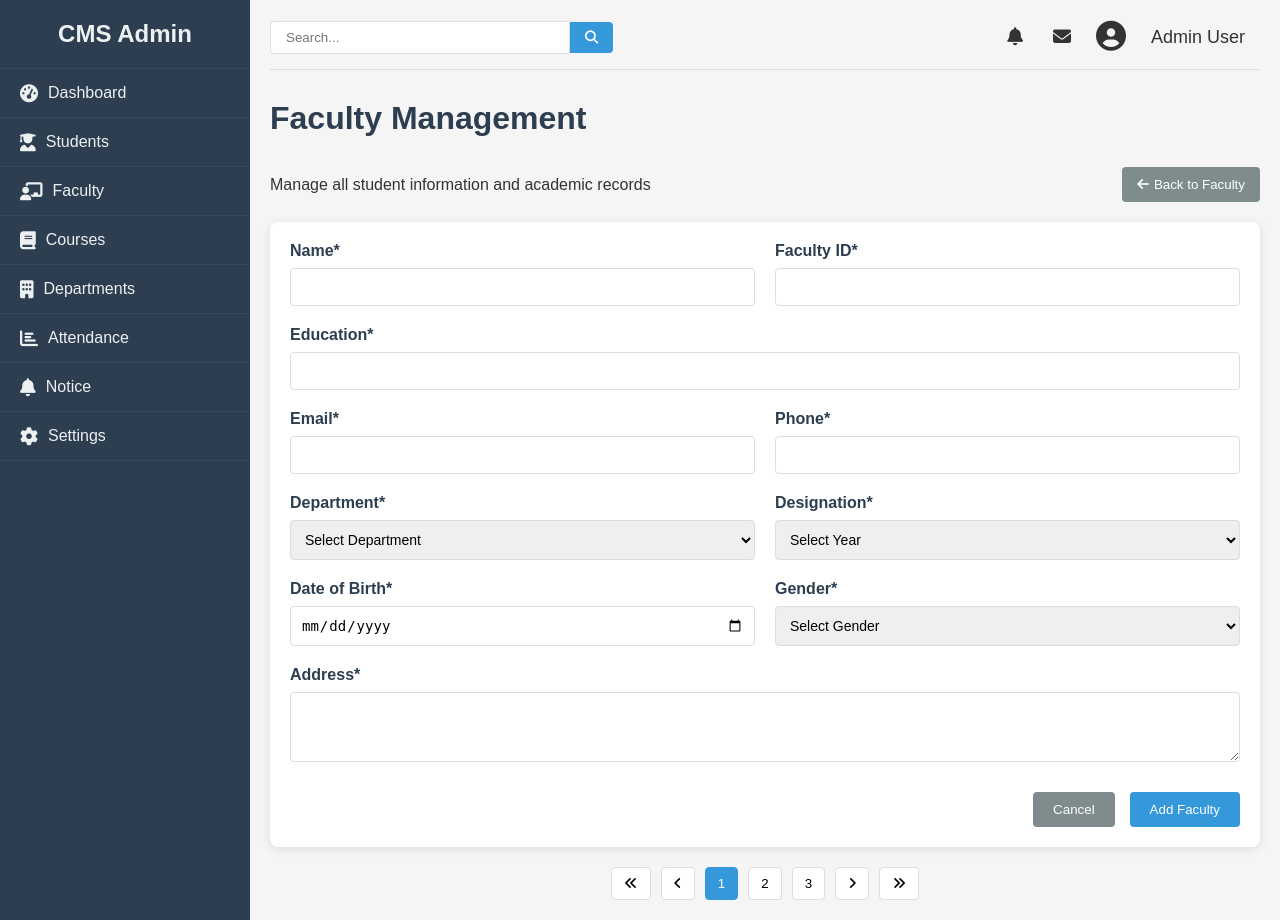
After one commit to devnydv/college, a Flask app: page /admin/addfaculty in a window 1280 px wide. The commit adds this page. Run offline with Flask 3, Linux system fonts and the light colour scheme.

Commit message:
Add new routes and templates for managing faculty, students, courses, departments, and notices
- Introduced `addroute.py` to handle routes for adding students, faculty, courses, departments, and notices.
- Created new templates: `addfaculty.html`, `addstudent.html`, `addcourse.html`, `adddepartment.html`, and `addnotice.html` for respective management functionalities.
- Updated `__init__.py` to import new routes.
- Modified existing templates to enhance UI and functionality, including changes in form fields and labels.
- Removed the `subject.html` template as it is no longer needed.
- Updated navigation links in `cmsnav.html` to reflect the changes in the management system.

```diff
--- a/college/admin/__init__.py
+++ b/college/admin/__init__.py
@@ -3,3 +3,4 @@ from flask import Blueprint
 admin = Blueprint("admin",__name__, template_folder='templates', static_folder='static', static_url_path='/admin/static')
 
 from college.admin import adminroute
+from college.admin import addroute
--- /dev/null
+++ b/college/admin/addroute.py
@@ -0,0 +1,36 @@
+from college import app
+from flask import render_template, request, redirect, session, url_for
+
+
+
+@app.route("/admin/addstudent", methods = ["GET", "POST"])
+def addstdn():
+    #inser = addtablerow()
+    return render_template("addstudent.html")
+
+@app.route("/admin/addfaculty", methods = ["GET", "POST"])
+def addfaculty():
+    #inser = addtablerow()
+    return render_template("addfaculty.html")
+
+@app.route("/admin/addcourse", methods = ["GET", "POST"])
+def addcourse():
+    #inser = addtablerow()
+    return render_template("addcourse.html")
+
+@app.route("/admin/adddepartment", methods = ["GET", "POST"])
+def adddepartment():
+    #inser = addtablerow()
+    return render_template("adddepartment.html")
+
+
+
+@app.route("/admin/addattendece", methods = ["GET", "POST"])
+def addatt():
+    #inser = addtablerow()
+    return render_template("adddepartment.html")
+
+@app.route("/admin/addnotice", methods = ["GET", "POST"])
+def addnotice():
+    #inser = addtablerow()
+    return render_template("addnotice.html")
--- /dev/null
+++ b/college/admin/templates/addfaculty.html
@@ -0,0 +1,137 @@
+{% from "macro/cmsnav.html" import cmsnav%}
+{%extends "admbase.html"%}
+{%block head%}
+    <title>College Management System</title>
+    <link rel="stylesheet" href="{{url_for('static', filename='css/styles.css')}}">
+    <link rel="stylesheet" href="https://cdnjs.cloudflare.com/ajax/libs/font-awesome/6.4.0/css/all.min.css">
+
+{%endblock%}
+{%block content%}
+    <div class="container" w-tid="21">
+        <!-- Sidebar -->
+        {{cmsnav()}}
+        <main class="main-content" w-tid="111">
+            <header class="top-header" w-tid="113">
+                <div class="search-box" w-tid="115">
+                    <input type="text" placeholder="Search..." w-tid="117"/>
+                    <button w-tid="119"><i class="fas fa-search" w-tid="121"></i></button>
+                </div>
+                <div class="user-profile" w-tid="123">
+                    <span class="notification" w-tid="125"><i class="fas fa-bell" w-tid="127"></i></span>
+                    <span class="message" w-tid="129"><i class="fas fa-envelope" w-tid="131"></i></span>
+                    <div class="profile-img" w-tid="133">
+
+                        <i class="fas fa-user-circle" w-tid="135"></i>
+                    </div>
+                    <span class="username" w-tid="137">Admin User</span>
+                </div>
+            </header>
+            <!-- Dashboard Section -->
+            <div id="dashboard-page" class="content-section" w-tid="139">
+                <div class="dashboard" w-tid="141">
+                    <h1 w-tid="357">Faculty Management</h1>
+                    <div class="students-header" w-tid="359">
+                        <p w-tid="361">Manage all student information and academic records</p>
+                        <a style="text-decoration: none; color:white" href="/admin/faculty">
+                        <button id="cancel-add-student" class="back-button" w-tid="1515">
+
+                                <i class="fas fa-arrow-left" w-tid="1517"></i> Back to Faculty
+
+                        </button></a>
+                    </div>
+                    <div class="student-form-container" w-tid="1519">
+                        <form id="add-student-form" class="student-form" w-tid="1521">
+                            <div class="form-row" w-tid="1523">
+                                <div class="form-group" w-tid="1525">
+                                    <label for="new-firstName" w-tid="1527">Name*</label>
+                                    <input type="text" id="new-firstName" name="firstName" required="" w-tid="1529">
+                                </div>
+                                <div class="form-group" w-tid="1525">
+                                    <label for="new-firstName" w-tid="1527">Faculty ID*</label>
+                                    <input type="text" id="new-firstName" name="firstName" required="" w-tid="1529">
+                                </div>
+
+                            </div>
+                            <div class="form-group" w-tid="1525">
+                                <label for="new-firstName" w-tid="1527">Education*</label>
+                                <input type="text" id="new-firstName" name="firstName" required="" w-tid="1529">
+                            </div>
+                            <div class="form-row" w-tid="1537">
+                                <div class="form-group" w-tid="1539">
+                                    <label for="new-email" w-tid="1541">Email*</label>
+                                    <input type="email" id="new-email" name="email" required="" w-tid="1543">
+                                </div>
+                                <div class="form-group" w-tid="1545">
+                                    <label for="new-phone" w-tid="1547">Phone*</label>
+                                    <input type="tel" id="new-phone" name="phone" required="" w-tid="1549">
+                                </div>
+                            </div>
+
+                            <div class="form-row" w-tid="1551">
+                                <div class="form-group" w-tid="1553">
+                                    <label for="new-department" w-tid="1555">Department*</label>
+                                    <select id="new-department" name="department" required="" w-tid="1557"><option value="">Select Department</option>
+                                        <option value="Computer Science">Computer Science</option><option value="Business Admin">Business Admin</option>
+                                        <option value="Engineering">Engineering</option><option value="Psychology">Psychology</option>
+                                        <option value="Mathematics">Mathematics</option><option value="Physics">Physics</option>
+                                        <option value="Chemistry">Chemistry</option><option value="Biology">Biology</option>
+                                        <option value="Literature">Literature</option><option value="History">History</option></select>
+                                </div>
+                                <div class="form-group" w-tid="1561">
+                                    <label for="new-year" w-tid="1563">Designation*</label>
+                                    <select id="new-year" name="year" required="" w-tid="1565"><option value="">Select Year</option>
+                                        <option value="First Year">Head of the Department</option>
+                                        <option value="Second Year">Associate Professor</option>
+                                        <option value="Third Year">Assistant Professor</option>
+                                        <option value="Fourth Year">Senior Technician</option>
+                                        <option value="First Year">Junior Technician</option>
+                                    </select>
+                                </div>
+                            </div>
+
+                            <div class="form-row" w-tid="1569">
+                                <div class="form-group" w-tid="1571">
+                                    <label for="new-dob" w-tid="1573">Date of Birth*</label>
+                                    <input type="date" id="new-dob" name="dob" required="" w-tid="1575">
+                                </div>
+                                <div class="form-group" w-tid="1577">
+                                    <label for="new-gender" w-tid="1579">Gender*</label>
+                                    <select id="new-gender" name="gender" required="" w-tid="1581">
+                                        <option value="" w-tid="1583">Select Gender</option>
+                                        <option value="male" w-tid="1585">Male</option>
+                                        <option value="female" w-tid="1587">Female</option>
+                                        <option value="other" w-tid="1589">Other</option>
+                                    </select>
+                                </div>
+                            </div>
+
+                            <div class="form-row" w-tid="1591">
+                                <div class="form-group full-width" w-tid="1593">
+                                    <label for="new-address" w-tid="1595">Address*</label>
+                                    <textarea id="new-address" name="address" rows="3" required="" w-tid="1597"></textarea>
+                                </div>
+                            </div>
+
+                            <div class="form-actions" w-tid="1599">
+                                <button type="button" id="cancel-add-student" class="cancel-btn" w-tid="1601">Cancel</button>
+                                <button type="submit" class="save-btn" w-tid="1603">Add Faculty</button>
+                            </div>
+                        </form>
+                    </div>
+                    <div class="pagination" w-tid="601">
+                        <button w-tid="603"><i class="fas fa-angle-double-left" w-tid="605"></i></button>
+                        <button w-tid="607"><i class="fas fa-angle-left" w-tid="609"></i></button>
+                        <button class="active" w-tid="611">1</button>
+                        <button w-tid="613">2</button>
+                        <button w-tid="615">3</button>
+                        <button w-tid="617"><i class="fas fa-angle-right" w-tid="619"></i></button>
+                        <button w-tid="621"><i class="fas fa-angle-double-right" w-tid="623"></i></button>
+                    </div>
+
+
+                </div>
+            </div>
+        </main>
+    </div>
+
+{%endblock%}
--- a/college/admin/templates/macro/cmsnav.html
+++ b/college/admin/templates/macro/cmsnav.html
@@ -17,8 +17,8 @@
                         w-tid="55"></i> Courses</a></li>
             <li w-tid="57"><a href="/admin/department" data-page="department-page" w-tid="59"><i class="fas fa-building"
                         w-tid="61"></i> Departments</a></li>
-            <li w-tid="69"><a href="/admin/subject" data-page="subject-page" w-tid="71"><i class="fas fa-book-open"
-                        w-tid="73"></i> Subjects</a></li>
+            <!-- <li w-tid="69"><a href="/admin/subject" data-page="subject-page" w-tid="71"><i class="fas fa-book-open"
+                        w-tid="73"></i> Subjects</a></li> -->
             <li w-tid="87"><a href="/admin/attendence" data-page="attendance-page" w-tid="89"><i class="fas fa-chart-bar"
                         w-tid="91"></i> Attendance</a></li>
             <li w-tid="99"><a href="/admin/notice" data-page="notice-page" w-tid="101"><i class="fas fa-bell"
--- a/college/basic/templates/index.html
+++ b/college/basic/templates/index.html
@@ -1,7 +1,7 @@
 {%extends "base.html"%}
 
 {%block head%}
-<title>Brahmagupta Engineering College</title>
+    <title>Brahmagupta Engineering College</title>
     <link rel="stylesheet" href="{{url_for('basic.static', filename='css/main.css')}}">
     <link rel="stylesheet" href="https://cdnjs.cloudflare.com/ajax/libs/font-awesome/6.4.0/css/all.min.css">
     {%endblock%}
@@ -12,7 +12,7 @@
         <div class="hero-content">
             <h1>Welcome to Brahmagupta Engineering College</h1>
             <p>Shaping Tomorrow's Engineers Today</p>
-            <a href="programs.html" class="cta-button">Explore Programs</a>
+            <a href="/programs" class="cta-button">Explore Programs</a>
         </div>
     </header>
 
--- a/college/basic/templates/news.html
+++ b/college/basic/templates/news.html
@@ -1,8 +1,7 @@
-
 {%extends "base.html"%}
 
 {%block head%}
-<title>News & Events - Brahmagupta Engineering College</title>
+    <title>News & Events - Brahmagupta Engineering College</title>
     <link rel="stylesheet" href="{{url_for('basic.static', filename='css/main.css')}}">
     <link rel="stylesheet" href="https://cdnjs.cloudflare.com/ajax/libs/font-awesome/6.4.0/css/all.min.css">
     {%endblock%}
```
Also changed, not shown: college/admin/adminroute.py (+1 -8 lines), college/admin/templates/addatt.html (added, +137 -0 lines), college/admin/templates/addnotice.html (added, +74 -0 lines), college/admin/templates/addstudent.html (+35 -10 lines), college/admin/templates/courses.html (+24 -2 lines), college/admin/templates/department.html (+15 -10 lines), college/admin/templates/faculty.html (+6 -1 lines), college/admin/templates/notice.html (+6 -1 lines), college/admin/templates/subject.html (deleted, +0 -83 lines).
